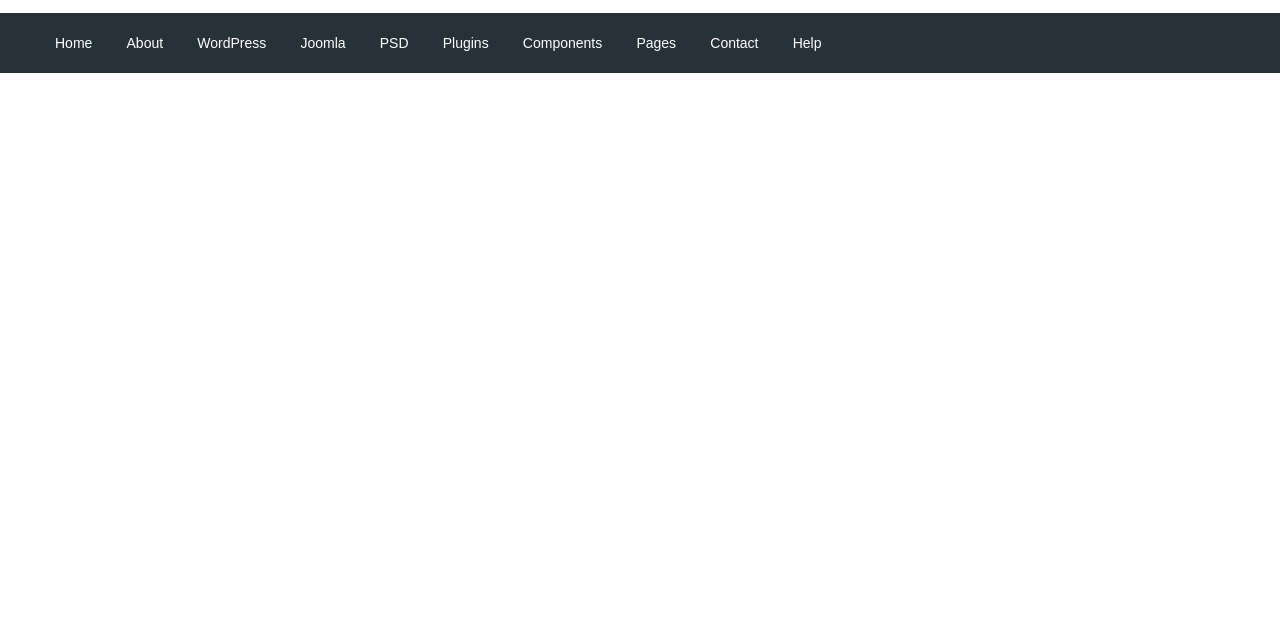
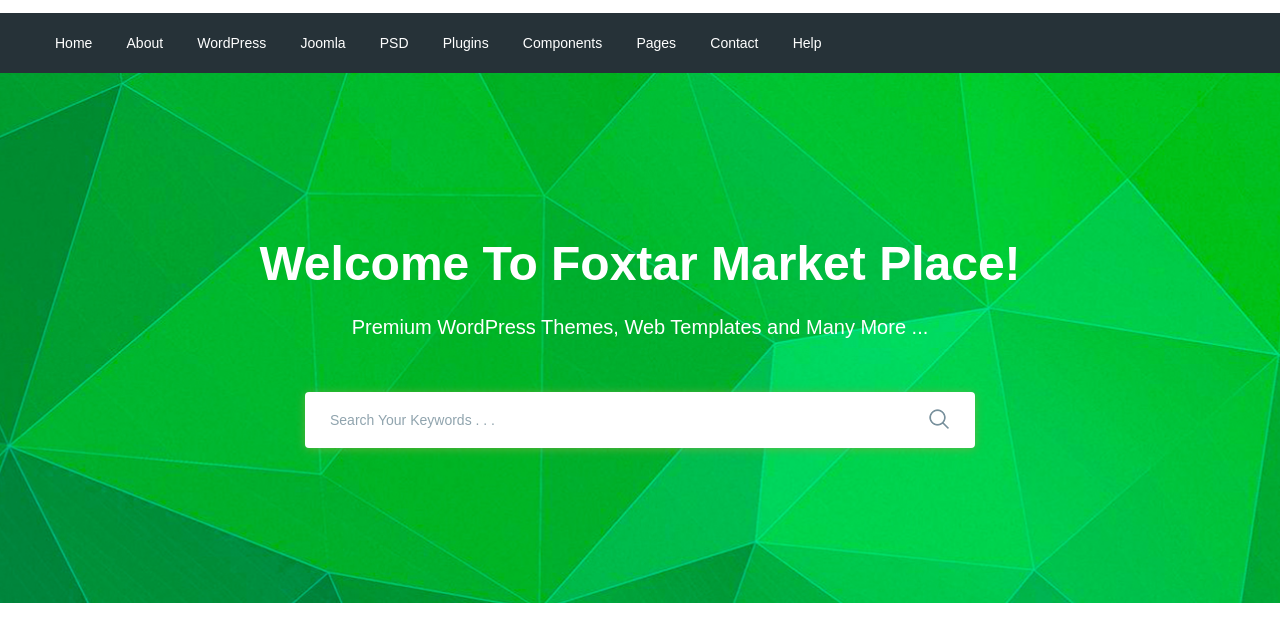
Before and after one commit to tata1611/moderno-market, a website: page app/index.html in a window 1280 px wide. Shown: the part 77-718 px from the top of the page. Drawn offline with nearby package versions, Linux system fonts and the light colour scheme; files that its build step writes are made by us from their sources.

Commit message:
added search section

```diff
--- a/app/index.html
+++ b/app/index.html
@@ -94,6 +94,27 @@
             </div>
         </div>
     </header>
+    <section class="search" style="background-image: url(images/search-bg.jpg);">
+        <div class="container">
+            <div class="search__inner">
+                <div class="search__inner-title">
+                    Welcome To Foxtar Market Place!
+                </div>
+                <div class="search__inner-text">
+                    Premium WordPress Themes, Web Templates and Many More ...
+                </div>
+                <div class="search__inner-form">
+                    <form>
+                        <input type="text" placeholder="Search Your Keywords . . ." required>
+                        <button tupe="submit">
+                            <img src="images/icons/search.png" alt="">
+                        </button>
+                    </form>
+                </div>
+            </div>
+        </div>
+
+    </section>
 
 
     <script src="https://ajax.googleapis.com/ajax/libs/jquery/3.5.1/jquery.min.js"></script>
--- a/app/scss/style.scss
+++ b/app/scss/style.scss
@@ -55,3 +55,56 @@
         font-size: 14px;
     }
 }
+
+.search{
+    background-repeat: no-repeat;
+    background-size: cover;
+    background-position: center;
+    min-height: 530px;
+}
+
+.search__inner{
+    padding: 155px 0 100px 0;
+    color: #fff;
+    text-align: center;
+    &-title{
+        margin-bottom: 12px;
+        font-size: 48px;
+        font-weight: 700;
+        line-height: 72px;
+    }
+    &-text{
+        margin-bottom: 50px;
+        font-size: 20px;
+        font-weight: 500;
+        line-height: 30px;
+    }
+    &-form{
+        max-width: 670px;
+        margin: 0 auto;
+        position: relative;
+        input{
+            display: block;
+            width: 100%;
+            box-shadow: 0px 1px 10px 0px rgba(124, 178, 64, 0.75);
+            border-radius: 4px;
+            height: 56px;
+            border: none;
+            font-size: 14px;
+            font-weight: 500;
+            padding-left: 25px;
+            padding-right: 60px;
+            // outline: none;
+            &::placeholder{
+                color:#90a4ae;
+            }
+        }
+        button{
+            position: absolute;
+            border: none;
+            background-color: transparent;
+            right: 20px;
+            top: 16px;
+        }
+    }
+}
```
Also changed, not shown: app/images/icons/search.png (added), app/images/icons/search.svg (added), app/images/search-bg.jpg (added), 1 other file.
